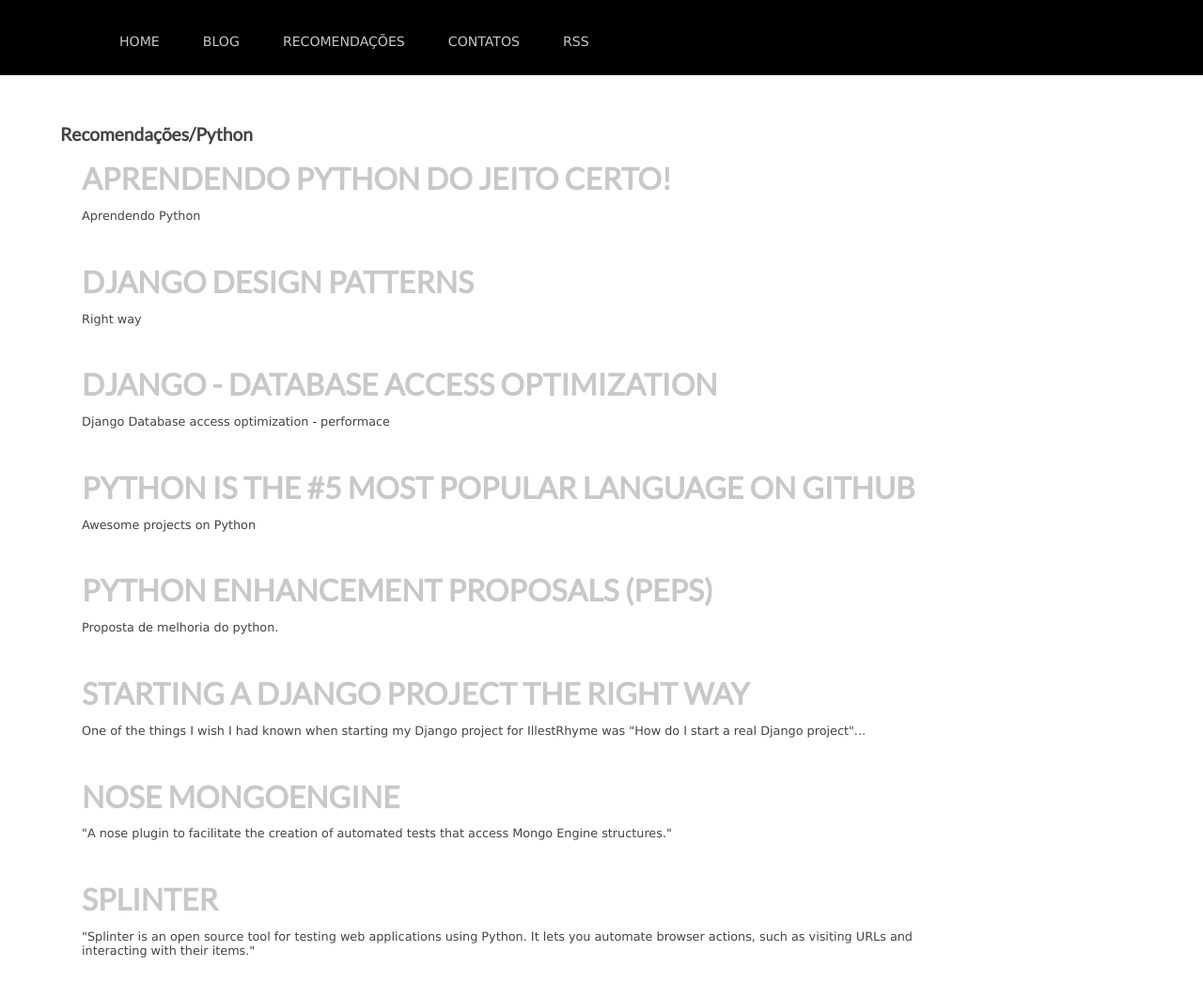
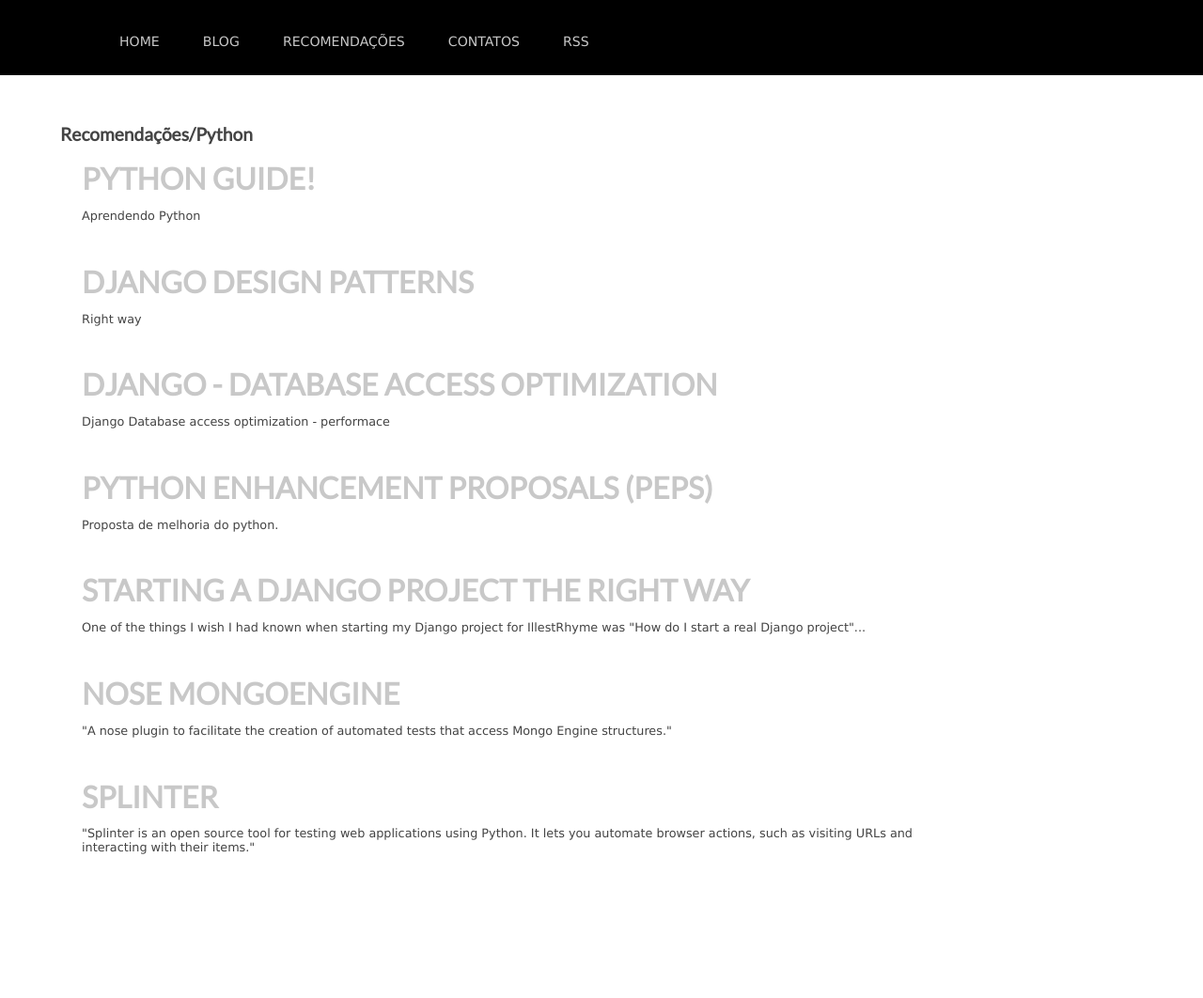
Before and after one commit to rgarbin/rgarbin.github.com, a Jekyll site: the page built from references/python.html, in a window 1280 px wide. Shown: the whole page at 94% size. Built offline with Jekyll 4.4.1, drawn with Linux system fonts in a browser that asks for light colours; comment, search, counter and statistics services are not loaded; after the commit the page ends 952 px from its top, so only the background shows below that.

Commit message:
Update python.html
Adicionando o python guide nas referencias

```diff
--- a/references/python.html
+++ b/references/python.html
@@ -6,7 +6,7 @@
 
 <article>
     <div class="post">
-      <h3><a href="http://docs.python.org/2.7/" alt="Aprendendo Python" target="_blank">Aprendendo Python do jeito certo!</a></h3>
+      <h3><a href="http://docs.python-guide.org/en/latest/" alt="Python Guide" target="_blank">Python Guide!</a></h3>
       <p>Aprendendo Python</p>
     </div>
 </article>
@@ -20,12 +20,6 @@
     <div class="post">
       <h3><a href="https://docs.djangoproject.com/en/1.5/topics/db/optimization/" alt="Database access optimization" target="_blank">Django - Database access optimization</a></h3>
       <p>Django Database access optimization - performace</p>
-    </div>
-</article>
-<article>
-    <div class="post">
-      <h3><a href="https://github.com/languages/Python" alt="Python is the #5 most popular language on GitHub" target="_blank">Python is the #5 most popular language on GitHub</a></h3>
-      <p>Awesome projects on Python</p>
     </div>
 </article>
 <article>
```
